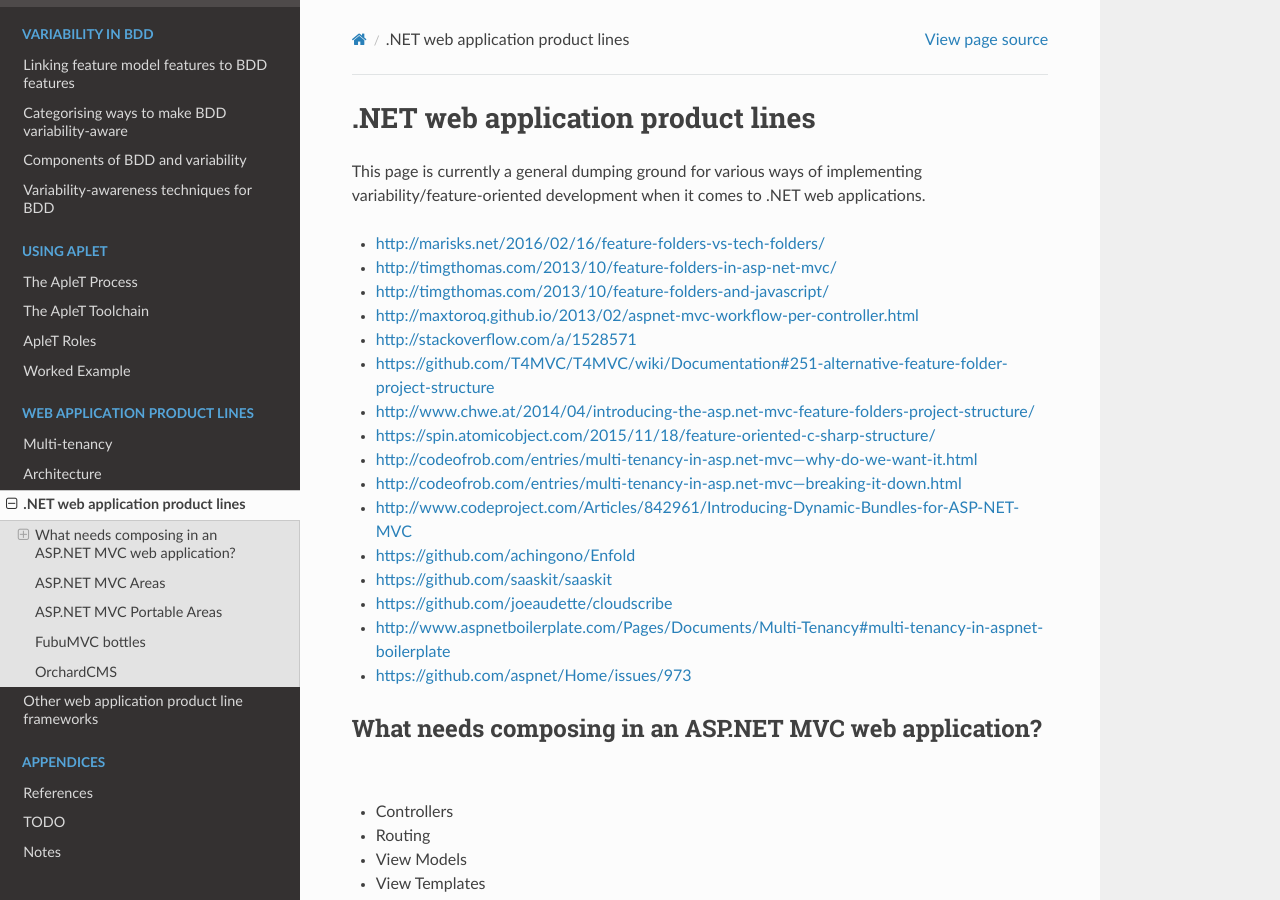
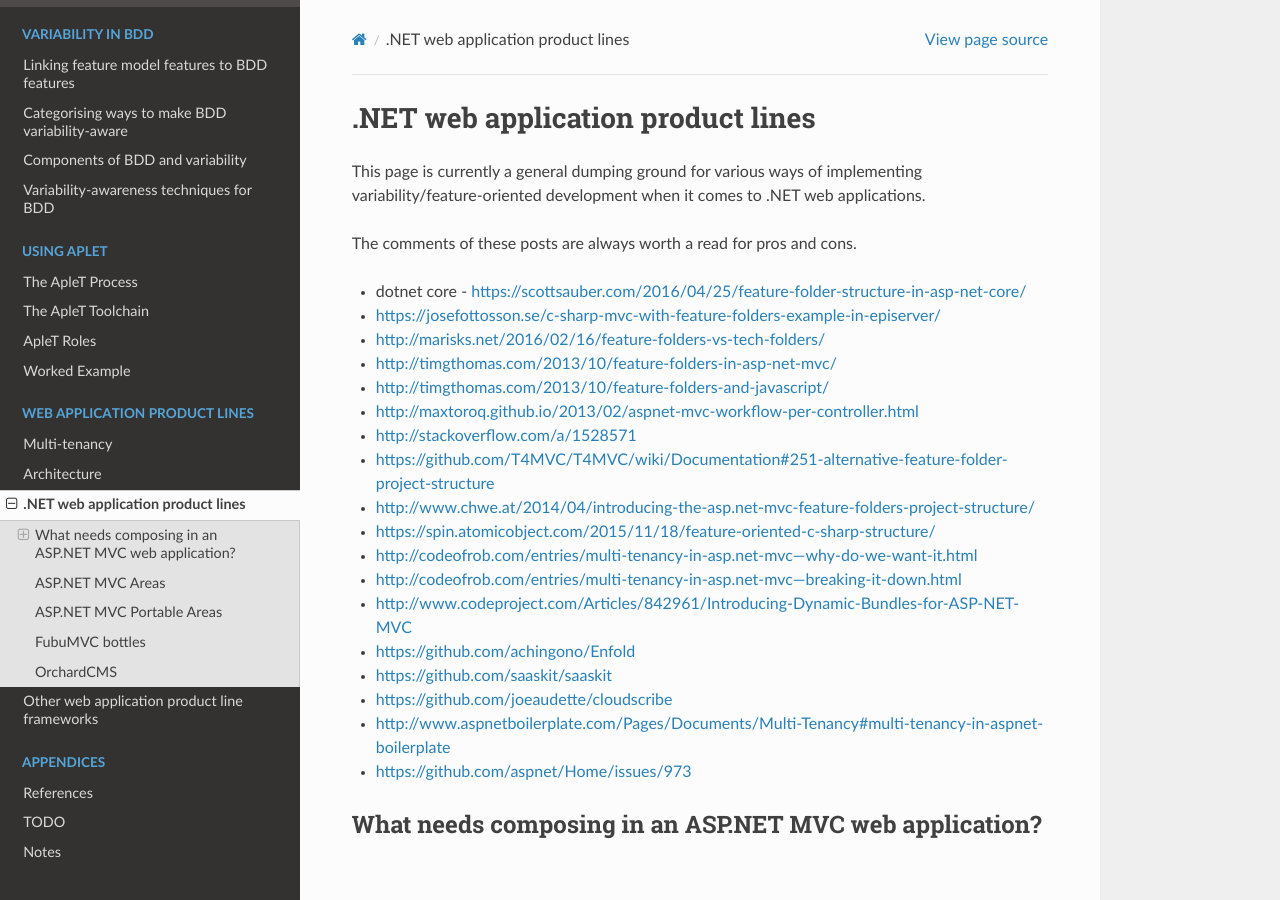
Before and after one commit to ngm/ApleT, a Sphinx documentation site: the page built from docs/dotnet-webapp-productlines.rst, in a window 1280 px wide and 900 px high. Built offline with Sphinx 7.4.7 and the Read the Docs theme 2.0.0, drawn with Linux system fonts in a browser that asks for light colours.

Commit message:
Add link to feature folders in .NET Core post

```diff
--- a/docs/dotnet-webapp-productlines.rst
+++ b/docs/dotnet-webapp-productlines.rst
@@ -8,6 +8,10 @@
 ways of implementing variability/feature-oriented development
 when it comes to .NET web applications.
 
+The comments of these posts are always worth a read for pros and cons.
+
+* dotnet core - https://scottsauber.com/2016/04/25/feature-folder-structure-in-asp-net-core/
+* https://josefottosson.se/c-sharp-mvc-with-feature-folders-example-in-episerver/
 * http://marisks.net/2016/02/16/feature-folders-vs-tech-folders/
 * http://timgthomas.com/2013/10/feature-folders-in-asp-net-mvc/
 * http://timgthomas.com/2013/10/feature-folders-and-javascript/
```
